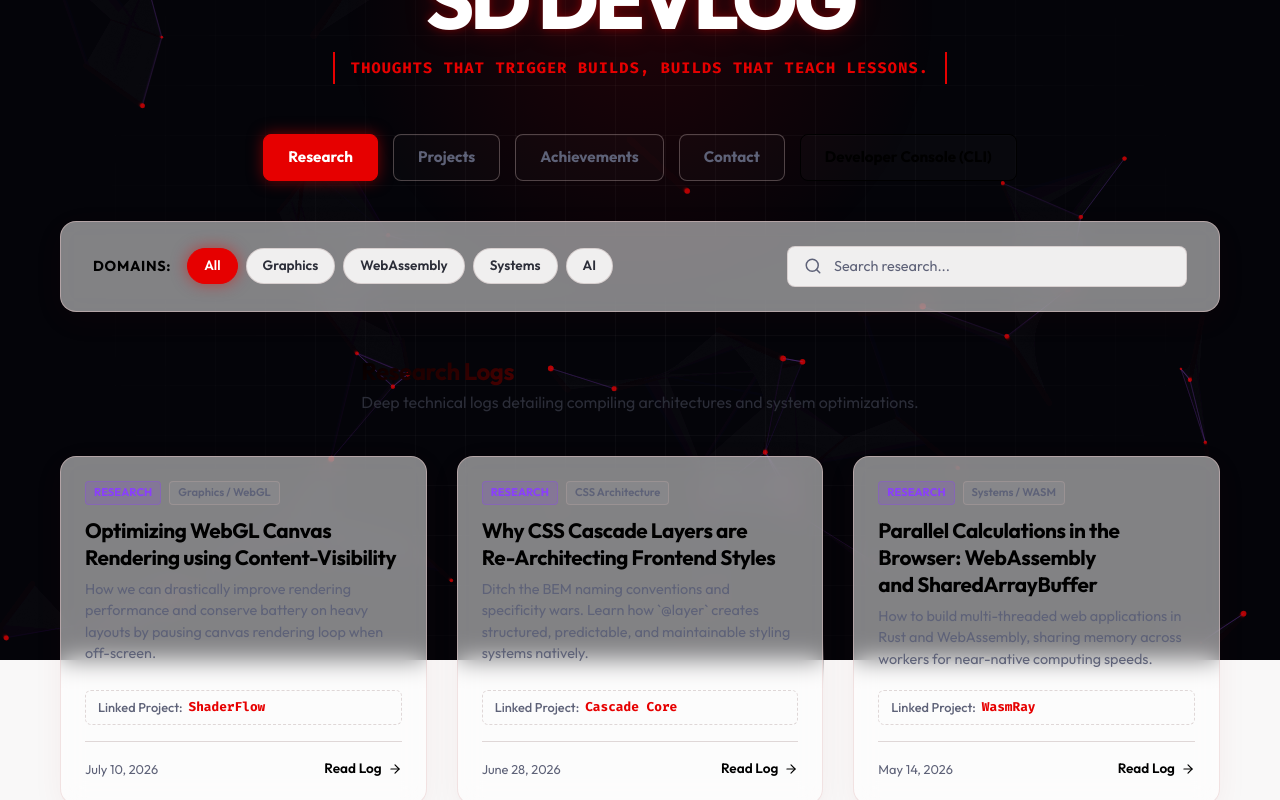
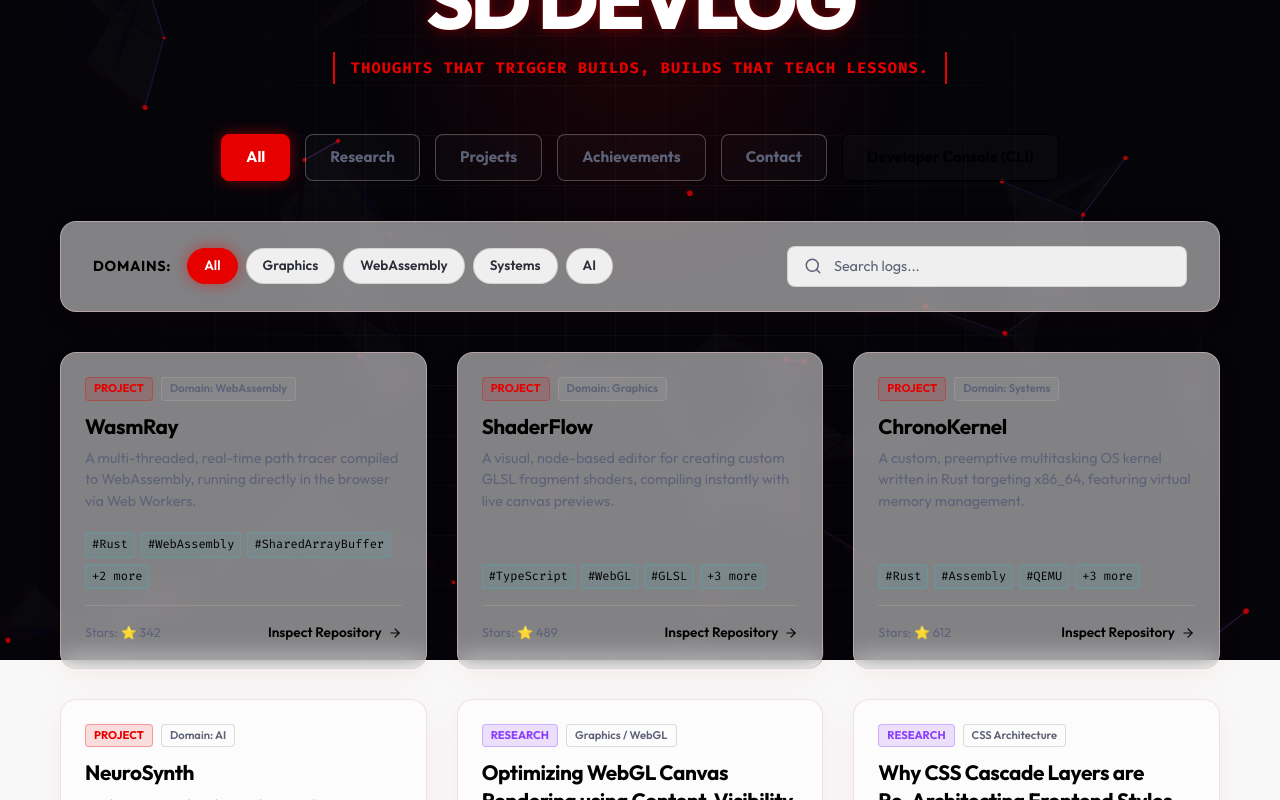
Before and after one commit to sathishdusharla/Blog, a React (Vite) app: page / in a window 1280 px wide. Shown: the part 140-940 px from the top of the page. Built offline with nearby package versions, Linux system fonts and the light colour scheme.

Commit message:
feat: added All tab option and removed separate headers for research/projects/milestones

```diff
--- a/src/App.tsx
+++ b/src/App.tsx
@@ -13,7 +13,7 @@ import { achievements } from './data/achievements';
 import './App.css';
 
 function App() {
-  const [activeTab, setActiveTab] = useState<'articles' | 'projects' | 'milestones' | 'contact'>('articles');
+  const [activeTab, setActiveTab] = useState<'all' | 'articles' | 'projects' | 'milestones' | 'contact'>('all');
   const [readingArticle, setReadingArticle] = useState<Article | null>(null);
   const [isTerminalOpen, setIsTerminalOpen] = useState(false);
   const [selectedProject, setSelectedProject] = useState<Project | null>(null);
@@ -196,23 +196,12 @@ function App() {
       );
     }
 
-    switch (activeTab) {
-      case 'articles':
-        return (
-          <div className="home-articles-list-section">
-            <div className="section-header">
-              <h2 className="text-gradient-cyan-purple">Research Logs</h2>
-              <p className="section-subtitle">Deep technical logs detailing compiling architectures and system optimizations.</p>
-            </div>
-
-            <div className="home-articles-grid">
-              {filteredArticles.length > 0 ? (
-                filteredArticles.map((art) => {
+    const renderArticleCard = (art: Article) => {
       const linkedProj = getArticleProjectLink(art.id);
       const domainLabel = getArticleDomainLink(art.id);
       return (
         <article
-                      key={art.id}
+          key={`art-${art.id}`}
           className="featured-post-card glass-card"
           onClick={() => setReadingArticle(art)}
         >
@@ -240,29 +229,12 @@ function App() {
           </div>
         </article>
       );
-                })
-              ) : (
-                <div className="no-articles-found flex-center">
-                  <p>No research logs found matching topic/search filters.</p>
-                </div>
-              )}
-            </div>
-          </div>
-        );
+    };
 
-      case 'projects':
+    const renderProjectCard = (proj: Project) => {
       return (
-          <div className="home-articles-list-section">
-            <div className="section-header">
-              <h2 className="text-gradient-cyan-purple">Project Repositories</h2>
-              <p className="section-subtitle">Interactive systems and visual simulators compiled natively for the browser.</p>
-            </div>
-
-            <div className="home-articles-grid">
-              {filteredProjects.length > 0 ? (
-                filteredProjects.map((proj) => (
         <article
-                    key={proj.id}
+          key={`proj-${proj.id}`}
           className="featured-post-card glass-card"
           onClick={() => setSelectedProject(proj)}
         >
@@ -289,29 +261,13 @@ function App() {
             </span>
           </div>
         </article>
-                ))
-              ) : (
-                <div className="no-articles-found flex-center">
-                  <p>No projects found matching topic/search filters.</p>
-                </div>
-              )}
-            </div>
-          </div>
       );
+    };
 
-      case 'milestones':
+    const renderAchievementCard = (ach: any) => {
       return (
-          <div className="home-articles-list-section">
-            <div className="section-header">
-              <h2 className="text-gradient-cyan-purple">Achievements & Milestones</h2>
-              <p className="section-subtitle">A chronological record of architectural successes, awards, and engineering certificates.</p>
-            </div>
-
-            <div className="home-articles-grid">
-              {filteredAchievements.length > 0 ? (
-                filteredAchievements.map((ach) => (
         <article
-                    key={ach.id}
+          key={`ach-${ach.id}`}
           className="featured-post-card glass-card"
         >
           <div className="card-top-badges">
@@ -331,7 +287,72 @@ function App() {
             <span className="post-card-date">Year: {ach.year}</span>
           </div>
         </article>
-                ))
+      );
+    };
+
+    switch (activeTab) {
+      case 'all': {
+        const allCards = [
+          ...filteredProjects.map(p => ({ type: 'project', data: p, key: `proj-${p.id}` })),
+          ...filteredArticles.map(a => ({ type: 'article', data: a, key: `art-${a.id}` })),
+          ...filteredAchievements.map(ach => ({ type: 'achievement', data: ach, key: `ach-${ach.id}` }))
+        ];
+
+        return (
+          <div className="home-articles-list-section">
+            <div className="home-articles-grid">
+              {allCards.length > 0 ? (
+                allCards.map(item => {
+                  if (item.type === 'article') return renderArticleCard(item.data as Article);
+                  if (item.type === 'project') return renderProjectCard(item.data as Project);
+                  return renderAchievementCard(item.data);
+                })
+              ) : (
+                <div className="no-articles-found flex-center">
+                  <p>No records found matching topic/search filters.</p>
+                </div>
+              )}
+            </div>
+          </div>
+        );
+      }
+
+      case 'articles':
+        return (
+          <div className="home-articles-list-section">
+            <div className="home-articles-grid">
+              {filteredArticles.length > 0 ? (
+                filteredArticles.map(renderArticleCard)
+              ) : (
+                <div className="no-articles-found flex-center">
+                  <p>No research logs found matching topic/search filters.</p>
+                </div>
+              )}
+            </div>
+          </div>
+        );
+
+      case 'projects':
+        return (
+          <div className="home-articles-list-section">
+            <div className="home-articles-grid">
+              {filteredProjects.length > 0 ? (
+                filteredProjects.map(renderProjectCard)
+              ) : (
+                <div className="no-articles-found flex-center">
+                  <p>No projects found matching topic/search filters.</p>
+                </div>
+              )}
+            </div>
+          </div>
+        );
+
+      case 'milestones':
+        return (
+          <div className="home-articles-list-section">
+            <div className="home-articles-grid">
+              {filteredAchievements.length > 0 ? (
+                filteredAchievements.map(renderAchievementCard)
               ) : (
                 <div className="no-articles-found flex-center">
                   <p>No achievements found matching topic/search filters.</p>
@@ -368,6 +389,12 @@ function App() {
 
         {/* Options Navigation Buttons */}
         <div className="home-options-bar flex-center">
+          <button
+            onClick={() => { setActiveTab('all'); setReadingArticle(null); }}
+            className={`home-option-btn ${activeTab === 'all' && !readingArticle ? 'active' : ''}`}
+          >
+            All
+          </button>
           <button
             onClick={() => { setActiveTab('articles'); setReadingArticle(null); }}
             className={`home-option-btn ${activeTab === 'articles' && !readingArticle ? 'active' : ''}`}
@@ -422,7 +449,7 @@ function App() {
               <Search size={18} className="search-bar-icon" />
               <input
                 type="text"
-                placeholder={`Search ${activeTab === 'articles' ? 'research' : activeTab === 'projects' ? 'projects' : 'achievements'}...`}
+                placeholder={`Search ${activeTab === 'all' ? 'logs' : activeTab === 'articles' ? 'research' : activeTab === 'projects' ? 'projects' : 'achievements'}...`}
                 value={homeSearchQuery}
                 onChange={(e) => setHomeSearchQuery(e.target.value)}
                 className="home-search-input"
```
Lines whose indentation alone changed are shown as unchanged.
